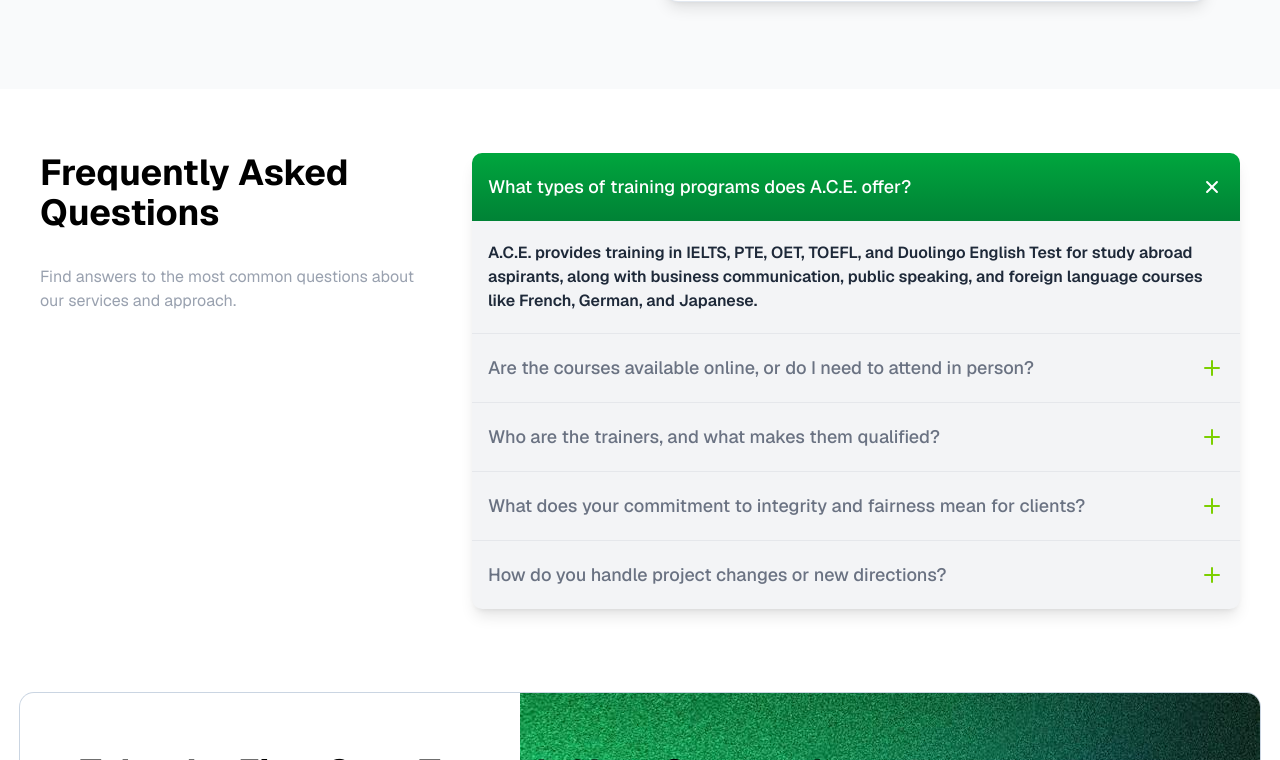
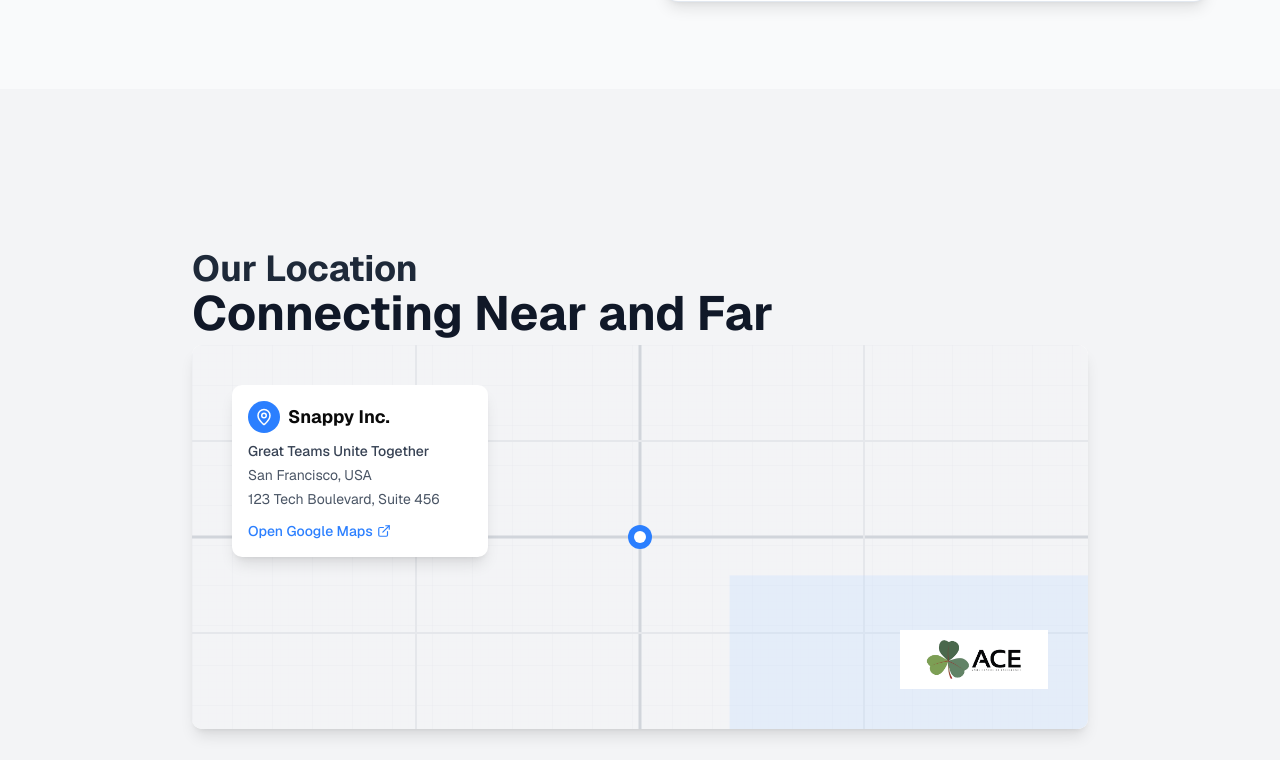
Before and after one commit to cosmicsagesling/ace, a Next.js app: page /contact-us in a window 1280 px wide. Shown: the part 880-1640 px from the top of the page. Built offline with nearby package versions, Linux system fonts and the light colour scheme.

Commit message:
aded map

```diff
--- a/app/Components/faq.tsx
+++ b/app/Components/faq.tsx
@@ -2,6 +2,7 @@
 "use client"
 import { useState } from 'react';
 import { Plus } from 'lucide-react';
+import { Mail } from 'lucide-react';
 
 const FAQItem = ({ question, answer, isOpen, toggleOpen } : {question:string, answer:string,isOpen:boolean, toggleOpen:any}) => {
   return (
@@ -68,6 +69,14 @@
             <p className="text-gray-400 mb-8">
               Find answers to the most common questions about our services and approach.
             </p>
+            <form action="" className='flex justify-betweem md:mr-10 ring-1  ring-slate-400 rounded-xl overflow-hidden pl-5 justify-between '>
+              <div className='flex items-center gap-4'>
+                <Mail/>
+              <input type="text" placeholder='Enter your email' className='w-full outline-0' />
+
+              </div>
+              <button className='bg-green-700 text-white py-3 px-4 '>Send Query</button>
+            </form>
           </div>
 
           <div className="lg:w-2/3 bg-gray-100 rounded-lg overflow-hidden shadow-lg">
--- /dev/null
+++ b/app/Components/map.tsx
@@ -0,0 +1,87 @@
+import React from 'react';
+import { MapPin, ExternalLink } from 'lucide-react';
+
+const LocationSection = () => {
+    return (
+        <div className="bg-gray-100 min-h-screen flex items-center justify-center p-4">
+            <div className="max-w-4xl w-full relative">
+                {/* Header Section */}
+                <div className="mb-2">
+                    <h2 className="text-4xl font-bold text-gray-800">Our Location</h2>
+                    <h1 className="text-5xl font-bold text-gray-900">Connecting Near and Far</h1>
+                </div>
+
+                {/* Map Container */}
+                <div className="relative w-full bg-white rounded-lg overflow-hidden shadow-lg h-96">
+                    {/* Map Background with SVG Pattern */}
+                    <div className="absolute inset-0 bg-gray-100">
+                        <svg width="100%" height="100%" xmlns="http://www.w3.org/2000/svg">
+                            <defs>
+                                <pattern id="grid" width="40" height="40" patternUnits="userSpaceOnUse">
+                                    <path d="M 40 0 L 0 0 0 40" fill="none" stroke="#e5e7eb" strokeWidth="0.5" />
+                                </pattern>
+
+                                <pattern id="smallGrid" width="8" height="8" patternUnits="userSpaceOnUse">
+                                    <path d="M 8 0 L 0 0 0 8" fill="none" stroke="#f3f4f6" strokeWidth="0.25" />
+                                </pattern>
+                            </defs>
+
+                            <rect width="100%" height="100%" fill="url(#smallGrid)" />
+                            <rect width="100%" height="100%" fill="url(#grid)" />
+
+                            {/* Main "roads" */}
+                            <line x1="50%" y1="0" x2="50%" y2="100%" stroke="#d1d5db" strokeWidth="3" />
+                            <line x1="0" y1="50%" x2="100%" y2="50%" stroke="#d1d5db" strokeWidth="3" />
+
+                            {/* Secondary "roads" */}
+                            <line x1="25%" y1="0" x2="25%" y2="100%" stroke="#e5e7eb" strokeWidth="2" />
+                            <line x1="75%" y1="0" x2="75%" y2="100%" stroke="#e5e7eb" strokeWidth="2" />
+                            <line x1="0" y1="25%" x2="100%" y2="25%" stroke="#e5e7eb" strokeWidth="2" />
+                            <line x1="0" y1="75%" x2="100%" y2="75%" stroke="#e5e7eb" strokeWidth="2" />
+
+                            {/* Terrain features - like water */}
+                            <rect x="60%" y="60%" width="40%" height="40%" fill="#bfdbfe" fillOpacity="0.3" />
+                            <path d="M 0 80% Q 25% 70%, 50% 85%, 75% 75%, 100% 90%" fill="none" stroke="#93c5fd" strokeWidth="2" />
+                        </svg>
+                    </div>
+
+                    {/* Location Marker */}
+                    <div className="absolute left-1/2 top-1/2 transform -translate-x-1/2 -translate-y-1/2">
+                        <div className="w-6 h-6 bg-blue-500 rounded-full flex items-center justify-center">
+                            <div className="w-3 h-3 bg-white rounded-full"></div>
+                        </div>
+                    </div>
+
+                    {/* Location Card */}
+                    <div className="absolute top-10 left-10 z-10">
+                        <div className="bg-white rounded-lg shadow-lg p-4 w-64">
+                            <div className="flex items-center mb-2">
+                                <div className="w-8 h-8 bg-blue-500 rounded-full flex items-center justify-center mr-2">
+                                    <MapPin size={18} color="white" />
+                                </div>
+                                <h3 className="font-bold text-lg">Snappy Inc.</h3>
+                            </div>
+                            <p className="text-sm font-medium text-gray-700 mb-1">Great Teams Unite Together</p>
+                            <p className="text-sm text-gray-600 mb-1">San Francisco, USA</p>
+                            <p className="text-sm text-gray-600 mb-3">123 Tech Boulevard, Suite 456</p>
+
+                            <a href="#" className="flex items-center text-sm text-blue-500 font-medium">
+                                <span>Open Google Maps</span>
+                                <ExternalLink size={14} className="ml-1" />
+                            </a>
+                        </div>
+                    </div>
+
+                    {/* Branding Card */}
+                    <div className="absolute bottom-10 right-10 z-10 px-6 bg-white">
+                        <img src="Ace logo.jpg" alt="" width={100} height={100} />
+                    </div>
+                </div>
+
+
+            </div>
+        </div>
+    );
+};
+
+export default LocationSection;
--- a/app/contact-us/page.tsx
+++ b/app/contact-us/page.tsx
@@ -1,10 +1,12 @@
 import React from 'react'
 import ContactSection from '../Components/contact'
+import LocationSection from '../Components/map'
 
 const page = () => {
   return (
     <main>
       <ContactSection/>
+      <LocationSection/>
     </main>
   )
 }
```
